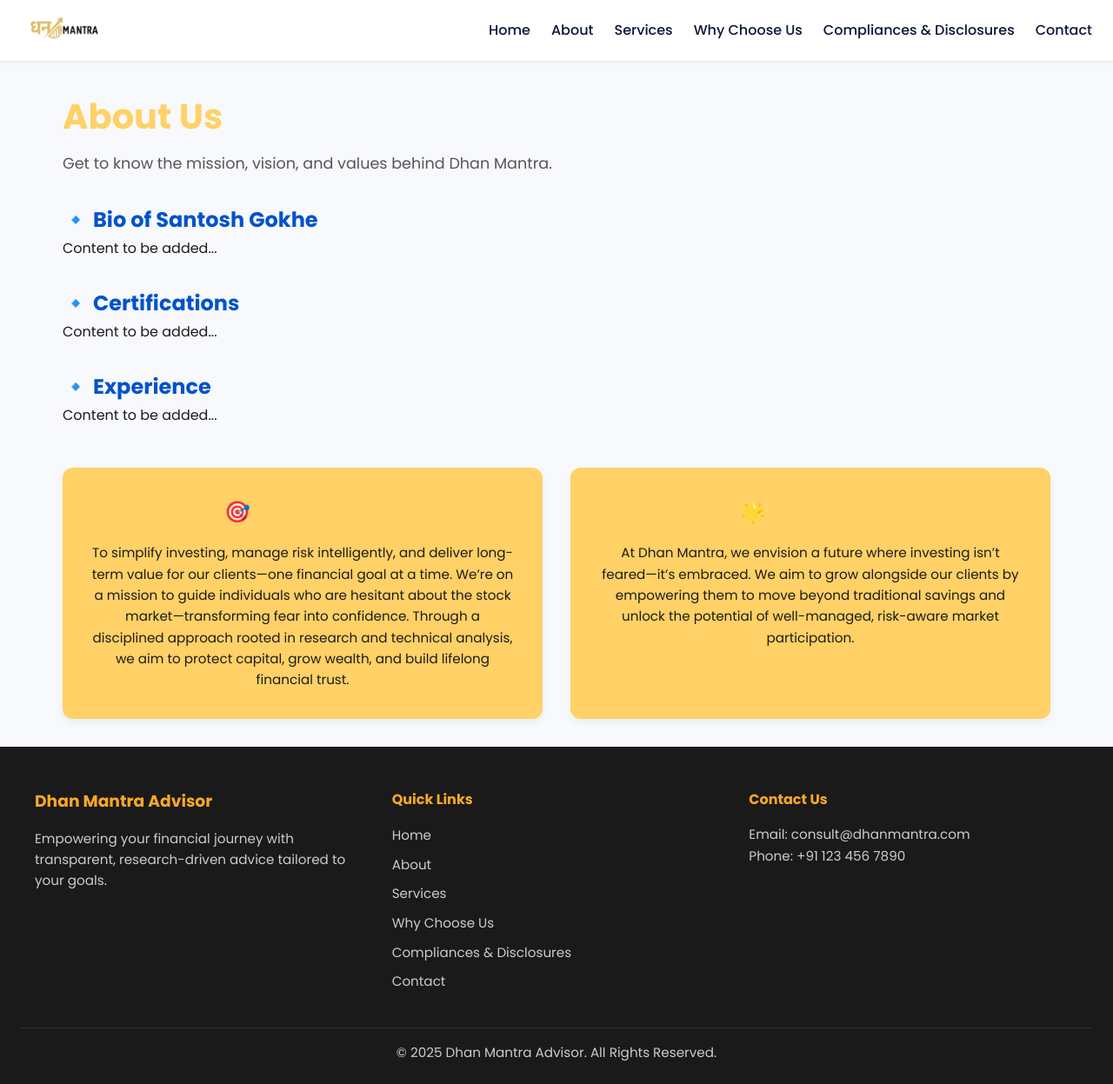
After one commit to VireshShah17/DhanMantra, a Django app: page /about/ in a window 1280 px wide. The commit adds this page. Shown: the whole page at 87% size. Run offline with Django 5.2, Linux system fonts and the light colour scheme.

Commit message:
Updated the logo and implemented the about us page

```diff
--- a/core/urls.py
+++ b/core/urls.py
@@ -3,4 +3,5 @@ from . import views
 
 urlpatterns = [
     path('', view = views.home, name = 'home'),
+    path('about/', view = views.about, name = 'about'),
 ]
--- a/core/views.py
+++ b/core/views.py
@@ -3,3 +3,7 @@ from django.shortcuts import render
 # Create your views here.
 def home(request):
     return render(request, 'index.html')
+
+
+def about(request):
+    return render(request, 'about.html')
--- a/static/css/styles.css
+++ b/static/css/styles.css
@@ -22,26 +22,45 @@ body {
 /* Navbar */
 /* Base navbar styles */
 .navbar {
-    position: fixed;
-    width: 100%;
-    top: 0;
-    left: 0;
-    padding: 1rem 2rem;
-    background: rgba(255, 255, 255, 0.9);
-    backdrop-filter: blur(6px);
     display: flex;
+    justify-content: space-between;
     align-items: center;
-    justify-content: space-between;
-    z-index: 1000;
-    box-shadow: 0 2px 8px rgba(0, 0, 0, 0.05);
+    padding: 0 1.5rem;
+    height: 70px;
+    /* optional: fixed height */
+    background-color: #fff;
+    /* or your navbar color */
+    box-shadow: 0 1px 4px rgba(0, 0, 0, 0.1);
+    /* optional */
 }
 
 .logo {
-    font-size: 1.5rem;
-    font-weight: 600;
-    color: var(--primary);
-    text-decoration: none;
+    display: flex;
+    align-items: center;
+    max-height: 60px;
+    /* controls navbar height */
+    padding: 0.5rem 0;
+    /* reduce vertical padding */
 }
+
+.logo img {
+    max-height: 100px;
+    /* limits image height */
+    width: auto;
+    display: block;
+}
+
+@media (max-width: 768px) {
+    .logo img {
+        max-height: 40px;
+    }
+
+    .navbar {
+        height: auto;
+        padding: 0.5rem 1rem;
+    }
+}
+
 
 /* Navigation links */
 .nav-links {
@@ -116,7 +135,7 @@ body {
 
 /* Hero */
 .hero {
-    background: url('../images/hero-img.webp') center/cover no-repeat;
+    background: url('../images/bg-img.jpg') center/cover no-repeat;
     height: 100vh;
     display: flex;
     align-items: center;
@@ -380,3 +399,44 @@ body {
         display: block;
     }
 }
+
+.about-container {
+    padding: 2rem;
+    max-width: 1200px;
+    margin: auto;
+}
+
+.intro-section h1 {
+    font-size: 2.5rem;
+    margin-bottom: 0.5rem;
+    color: var(--accent);
+}
+
+.intro-text {
+    font-size: 1.1rem;
+    color: #555;
+}
+
+.bio-section h2 {
+    margin-top: 2rem;
+    color: var(--primary);
+}
+
+.mission-vision {
+    display: grid;
+    grid-template-columns: 1fr 1fr;
+    gap: 2rem;
+    margin-top: 3rem;
+}
+
+.card {
+    background: var(--accent);
+    padding: 2rem;
+    border-radius: 12px;
+    box-shadow: 0 4px 8px rgba(0, 0, 0, 0.05);
+}
+
+.card h2 {
+    margin-bottom: 1rem;
+    color: var(--accent);
+}
--- /dev/null
+++ b/templates/about.html
@@ -0,0 +1,44 @@
+{% extends 'base.html' %}
+{% load static %}
+{% block content %}
+<main class="about-container">
+    <section class="intro-section">
+        <h1>About Us</h1>
+        <p class="intro-text">Get to know the mission, vision, and values behind Dhan Mantra.</p>
+    </section>
+
+    <section class="bio-section">
+        <h2>🔹 Bio of Santosh Gokhe</h2>
+        <p>Content to be added...</p>
+
+        <h2>🔹 Certifications</h2>
+        <p>Content to be added...</p>
+
+        <h2>🔹 Experience</h2>
+        <p>Content to be added...</p>
+    </section>
+
+    <section class="mission-vision">
+        <div class="card mission">
+            <h2>🎯 Our Mission</h2>
+            <p>
+                To simplify investing, manage risk intelligently, and deliver long-term value for our clients—one
+                financial goal at a time.
+                We’re on a mission to guide individuals who are hesitant about the stock market—transforming fear into
+                confidence.
+                Through a disciplined approach rooted in research and technical analysis, we aim to protect capital,
+                grow wealth, and build lifelong financial trust.
+            </p>
+        </div>
+
+        <div class="card vision">
+            <h2>🌟 Our Vision</h2>
+            <p>
+                At Dhan Mantra, we envision a future where investing isn’t feared—it’s embraced.
+                We aim to grow alongside our clients by empowering them to move beyond traditional savings and unlock
+                the potential of well-managed, risk-aware market participation.
+            </p>
+        </div>
+    </section>
+</main>
+{% endblock %}
--- a/templates/base.html
+++ b/templates/base.html
@@ -19,11 +19,11 @@
 <body>
     <!-- Navbar -->
     <nav class="navbar" data-aos="fade-down">
-        <a href="#home" class="logo">Dhan Mantra</a>
+        <a href="{% url 'home' %}" class="logo"><img src="{% static 'images/dhan_mantra_logo.png' %}"></a>
         <button class="menu-toggle" onclick="toggleMenu()" aria-label="Toggle Menu">&#9776;</button>
         <div class="nav-links" id="navLinks">
-            <a href="#home">Home</a>
-            <a href="#about">About</a>
+            <a href="{% url 'home' %}">Home</a>
+            <a href="{% url 'about' %}">About</a>
             <a href="#services">Services</a>
             <a href="#whychooseus">Why Choose Us</a>
             <a href="#compliance&disclousers">Compliances & Disclosures</a>
```
Also changed, not shown: static/images/bg-img.jpg (added), static/images/dhan_mantra_logo.png (added).
